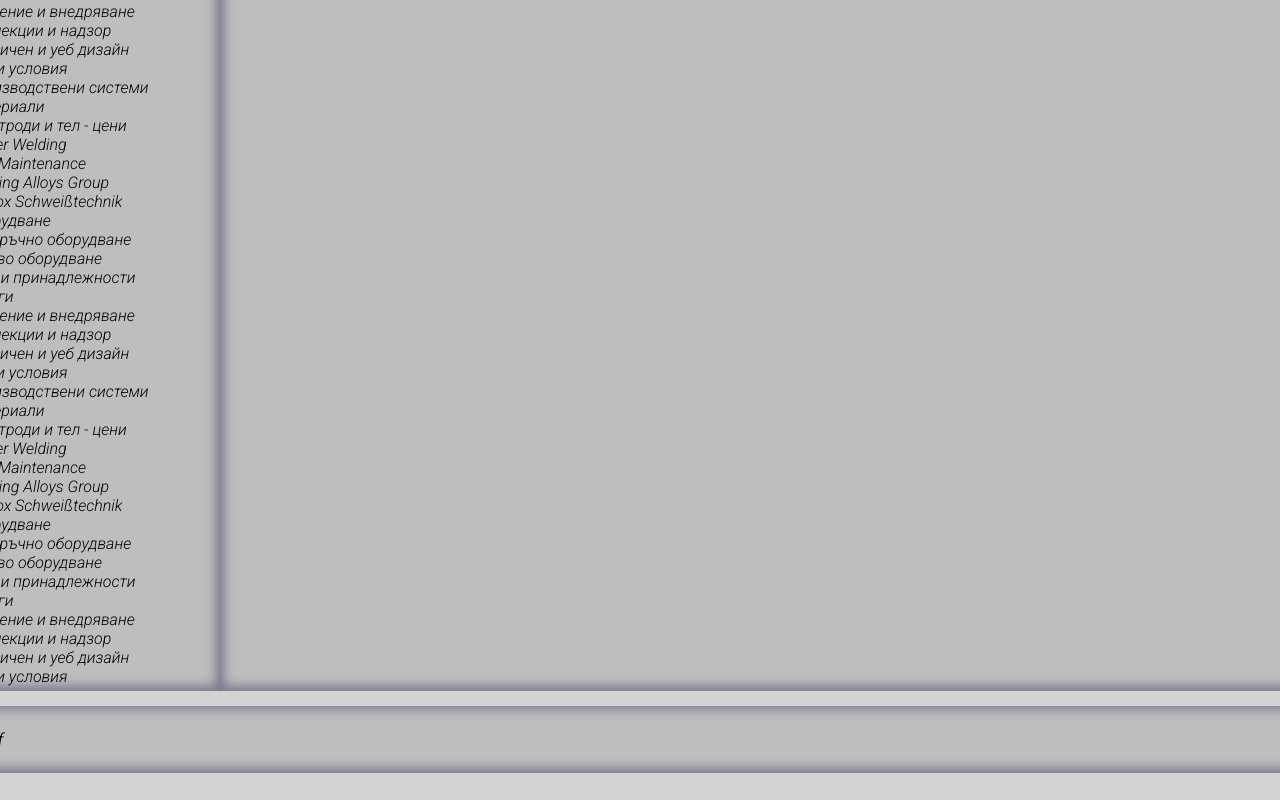
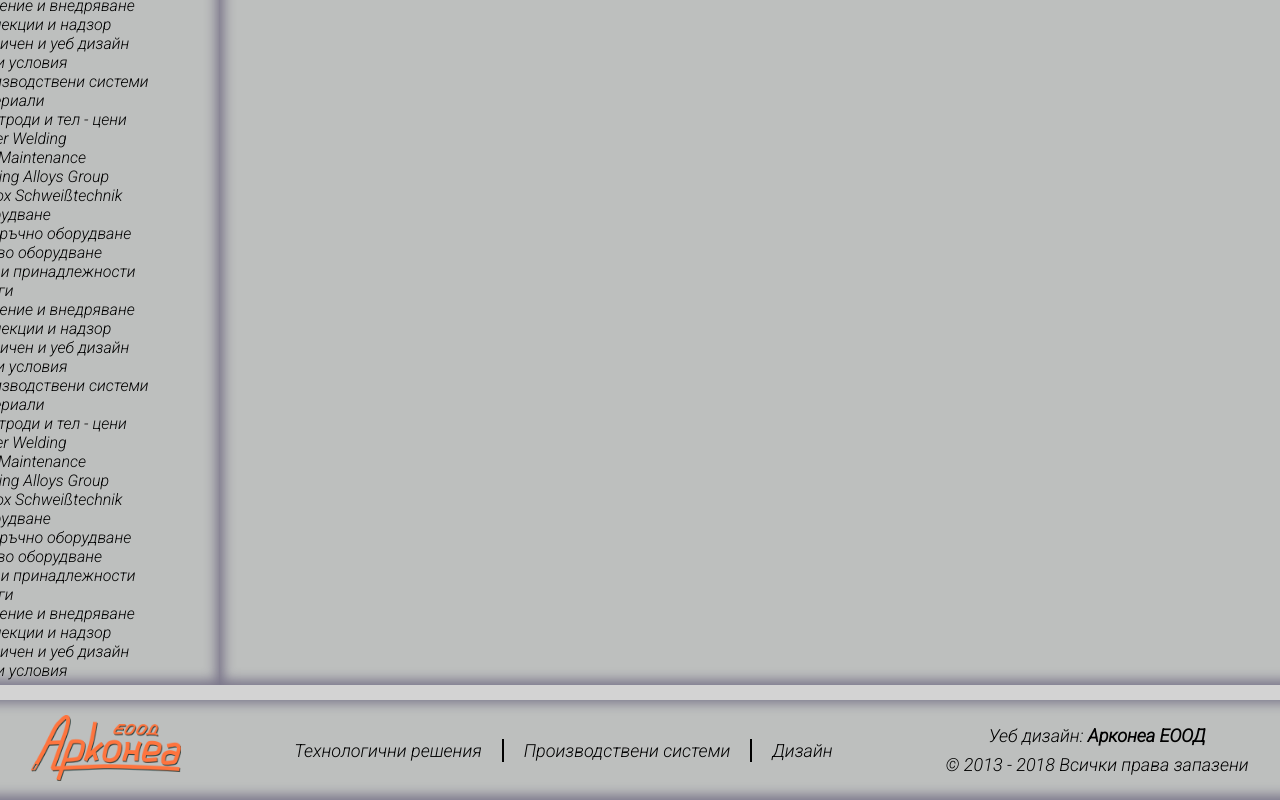
Before and after one commit to kalata123/ark-website, a Next.js app in the folder ark-website/: page / in a window 1280 px wide. Shown: the part 1417-2217 px from the top of the page. Before the commit the page ends 2190 px from the top, so only its background shows below. Built offline with nearby package versions, Linux system fonts and the light colour scheme.

Commit message:
[Update] logo and info added to footer

```diff
--- a/ark-website/components/Footer.js
+++ b/ark-website/components/Footer.js
@@ -2,7 +2,24 @@ import styles from "../styles/footer.module.css";
 
 const Footer = (props) => (
   <div className={styles["component"]}>
-    <p>offfff</p>
+    <div>
+      <img
+        className={styles["footer-logo"]}
+        alt="Arkonea"
+        src="/logo_ARKONEA_EOOD.png"
+      />
+    </div>
+      <div className={styles["mid-higher"]}>
+        <a>Технологични решения</a>
+        <span className={styles["lower-separator"]}></span>
+        <a>Производствени системи</a>
+        <span className={styles["lower-separator"]}></span>
+        <a>Дизайн</a>
+      </div>
+    <div className={styles["footer-mid"]}>
+      <a>Уеб дизайн:	<strong>Арконеа ЕООД</strong></a>
+      <a>© 2013 - 2018 Всички права запазени</a>
+    </div>
   </div>
 );
 
--- a/ark-website/pages/index.js
+++ b/ark-website/pages/index.js
@@ -10,7 +10,7 @@ export default function Home() {
   return (
     <div className={styles.container}>
       <Head>
-        <title>Arkonea</title>
+        <title styles={""}>Arkonea</title>
         <link rel="icon" href="/logo_ARKONEA_EOOD.ico" />
         <link
           href="https://fonts.googleapis.com/css2?family=Roboto:ital,wght@1,300&display=swap"
--- a/ark-website/styles/footer.module.css
+++ b/ark-website/styles/footer.module.css
@@ -1,11 +1,39 @@
 .component {
   font-size: 18px;
   margin-top: 15px;
-  /* margin: auto 0 0; */
+  margin-bottom: 15px;
+  justify-content: space-around;
+  align-items: center;
   display: flex;
   flex-direction: row;
   background-color: #bdbfbe;
-  padding: 5px;
+  padding: 15px;
   box-shadow: inset 1px -1px 12px 4px rgba(36, 24, 73, 0.43);
   width: 100%;
 }
+
+.footer-logo {
+  width: 100%;
+  max-width: 150px;
+  height: 100%;
+}
+
+.footer-mid {
+  display: flex;
+  flex-direction: column;
+  align-items: center;
+}
+
+.footer-mid > * {
+  margin: 4px 0;
+}
+
+.mid-higher > span {
+  margin: 0 20px;
+}
+
+.lower-separator {
+  width: 2px;
+  height: 30px;
+  border: 1px solid;
+}
--- a/ark-website/styles/navbar.module.css
+++ b/ark-website/styles/navbar.module.css
@@ -25,15 +25,15 @@
   background-color: #bdbfbe;
   font-size: 18px;
   box-shadow: inset 1px -1px 12px 4px rgba(36, 24, 73, 0.43);
+  padding: 12px 15px;
 }
 
 .navbar-contacts > a:first-child {
   border-top-left-radius: 20px;
-  padding: 15px;
 }
 .navbar-contacts > a:last-child {
   border-top-right-radius: 20px;
-  padding: 15px;
+  /* padding: 15px; */
 }
 
 .navbar-contacts > a:hover {
```
